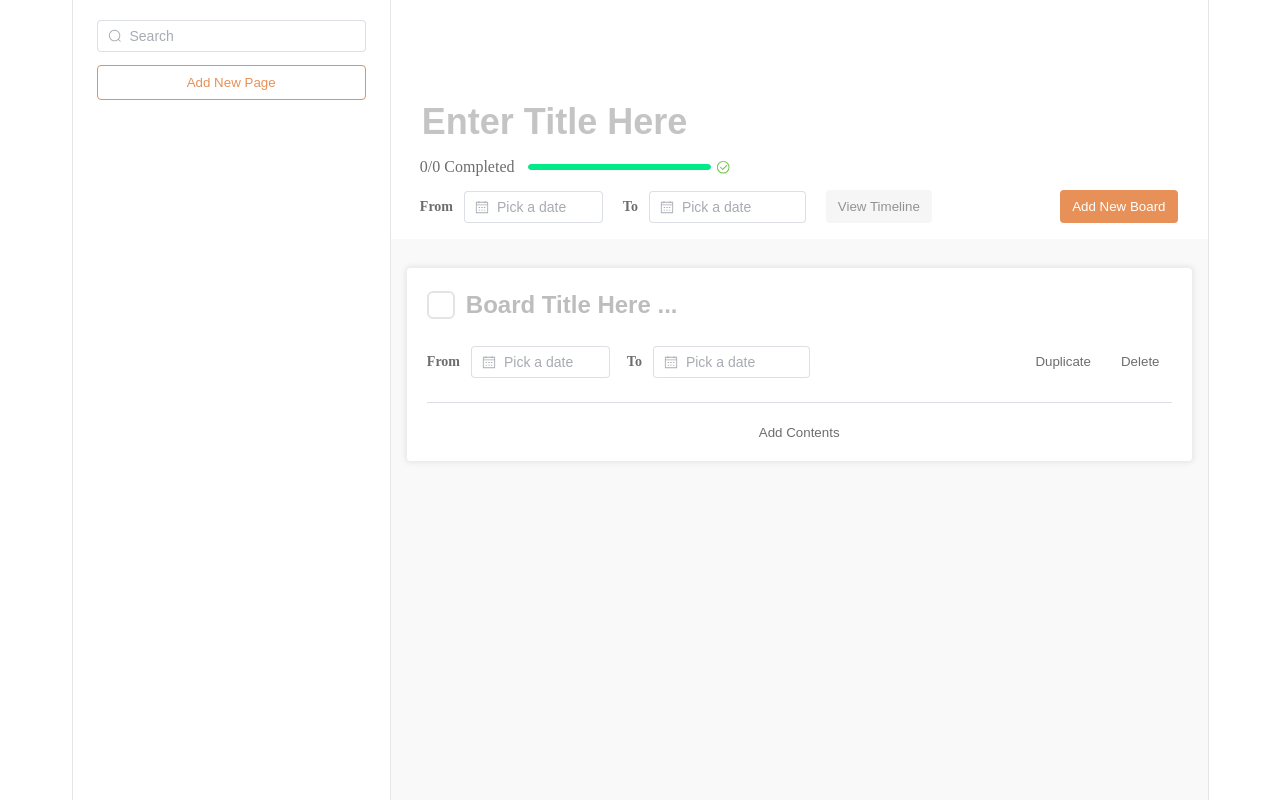
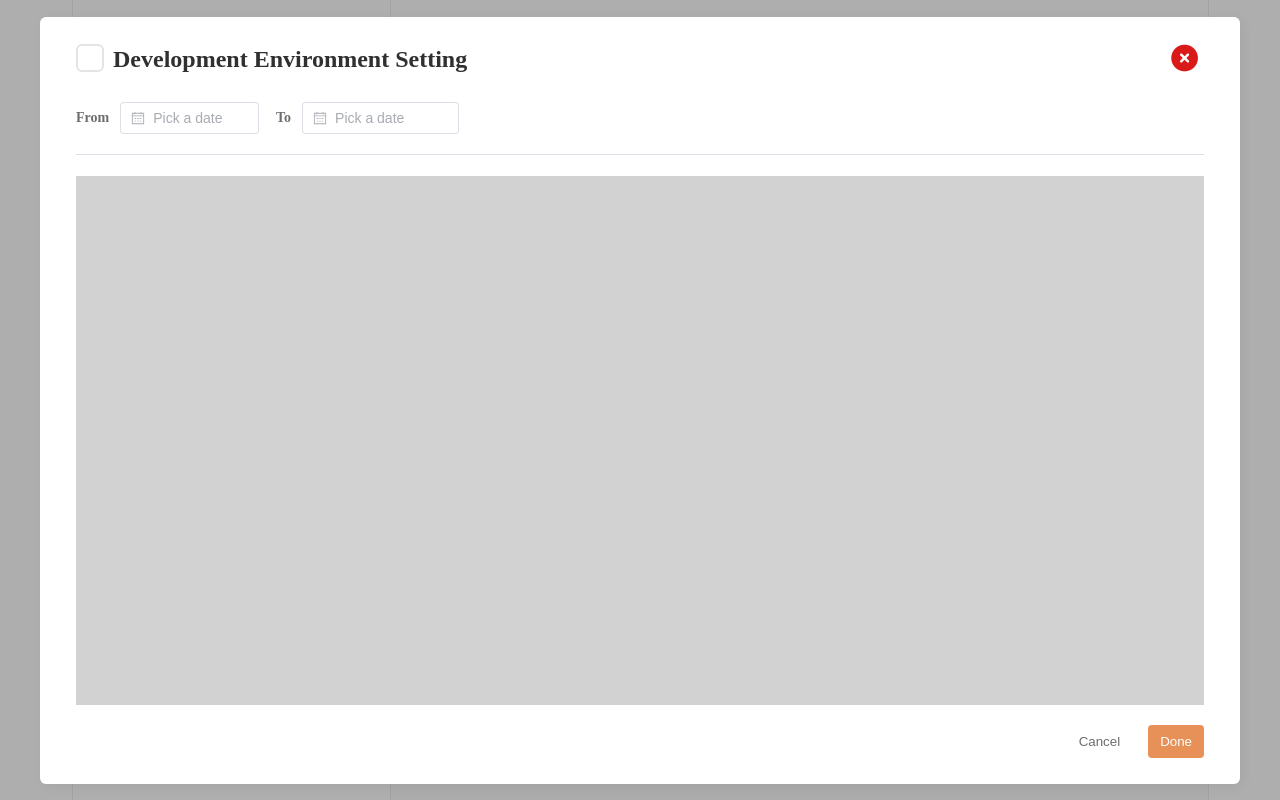
Before and after one commit to SON7AE/PortFolio_Board, a Vue app in the folder front/: page /#/ in a window 1280 px wide. Built offline with nearby package versions, Linux system fonts and the light colour scheme.

Commit message:
6. 다이얼로그 레이아웃 UI 그리기

```diff
--- a/front/src/assets/styles/color.scss
+++ b/front/src/assets/styles/color.scss
@@ -10,6 +10,9 @@ $color-white-700: #6d6d6d;
 $color-white-800: #5f5f5f;
 $color-white-900: #000000;
 
+// COLOR RED
+$color-red-000: rgb(218, 25, 25);
+
 // COLOR ORANGE
 $color-orange-000: #ffc097;
 $color-orange-100: #e79057;
--- a/front/src/components/atoms/Button.vue
+++ b/front/src/components/atoms/Button.vue
@@ -42,6 +42,7 @@ export default {
         background-color: $color-white-300;
     }
     &[data-theme='filled'] {
+        color: $color-white-000;
         background-color: $color-orange-100;
 
         &:hover {
--- /dev/null
+++ b/front/src/components/organisms/Dialog.vue
@@ -0,0 +1,141 @@
+<template>
+    <div class="container">
+        <div class="dialog">
+            <div class="dialog__header">
+                <div class="dialog__header__title-box">
+                    <CreateCheckBox />
+                    <span class="title">Development Environment Setting</span>
+                    <button class="button">
+                        <i class="fa-solid fa-circle-xmark fa-2xl"></i>
+                    </button>
+                </div>
+                <div class="dialog__header__date-picker">
+                    <CreateDatePicker :label="'From'" />
+                    <CreateDatePicker :label="'To'" />
+                </div>
+            </div>
+            <el-divider style="margin: 0" />
+            <div class="dialog__body"></div>
+            <div class="dialog__footer">
+                <Button label="Cancel" />
+                <Button :theme="'filled'" label="Done" />
+            </div>
+        </div>
+    </div>
+</template>
+
+<script>
+import { ref } from '@vue/reactivity';
+import Button from '~/components/atoms/Button.vue';
+import CreateCheckBox from '~/components/atoms/create/checkBox.vue';
+import CreateDatePicker from '~/components/atoms/create/DatePicker.vue';
+
+export default {
+    components: { CreateCheckBox, CreateDatePicker, Button },
+    setup() {
+        const dialogVisible = ref(true);
+
+        return {
+            dialogVisible,
+        };
+    },
+};
+</script>
+
+<style lang="scss" scoped>
+@import '~/assets/styles/main.scss';
+
+.container {
+    display: flex;
+    align-items: center;
+    justify-content: center;
+
+    width: 100vw;
+    height: 100vh;
+
+    background-color: rgba($color-white-800, 50%);
+
+    position: absolute;
+    right: 50%;
+    transform: translateX(50%);
+}
+.dialog {
+    display: flex;
+    flex-direction: column;
+    align-items: flex-start;
+
+    width: 1200px - 72px;
+    height: 767px - 52px;
+
+    padding: 26px 36px;
+    gap: 20px;
+
+    border-radius: 6px;
+    background-color: $color-white-000;
+    box-shadow: 3px 3px 12px rgba(0, 0, 0, 0.05);
+
+    &__header {
+        display: flex;
+        flex-direction: column;
+        align-items: flex-start;
+
+        width: 100%;
+
+        padding: 0;
+        gap: 27px;
+
+        &__title-box {
+            display: flex;
+            align-items: center;
+
+            width: 100%;
+
+            gap: 17px;
+
+            position: relative;
+        }
+        .title {
+            color: #303030;
+
+            font-weight: 600;
+            font-size: 24px;
+            line-height: 32px;
+        }
+        &__date-picker {
+            display: flex;
+            align-items: center;
+
+            gap: 17px;
+        }
+        .button {
+            outline: none;
+            border: none;
+            background: transparent;
+
+            position: absolute;
+            right: 0;
+
+            cursor: pointer;
+
+            i {
+                color: $color-red-000;
+            }
+        }
+    }
+    &__body {
+        width: 100%;
+        height: 530px;
+
+        background-color: $color-white-500;
+    }
+    &__footer {
+        display: flex;
+        align-items: center;
+        justify-content: flex-end;
+
+        width: 100%;
+
+        gap: 16px;
+    }
+}
+</style>
--- a/front/src/pages/Home.vue
+++ b/front/src/pages/Home.vue
@@ -3,6 +3,8 @@
         <Navigation />
         <!-- <BasicContent /> -->
         <CreateContent />
+        <!-- 다이얼로그 -->
+        <Dialog />
     </div>
 </template>
 
@@ -10,9 +12,10 @@
 import Navigation from '~/components/organisms/Navigation.vue';
 import BasicContent from '~/components/organisms/basic/Content.vue';
 import CreateContent from '~/components/organisms/create/Content.vue';
+import Dialog from '../components/organisms/Dialog.vue';
 
 export default {
-    components: { Navigation, BasicContent, CreateContent },
+    components: { Navigation, BasicContent, CreateContent, Dialog },
 };
 </script>
 
@@ -26,5 +29,7 @@ export default {
     width: 1137px;
 
     margin: auto;
+
+    position: relative;
 }
 </style>
```
